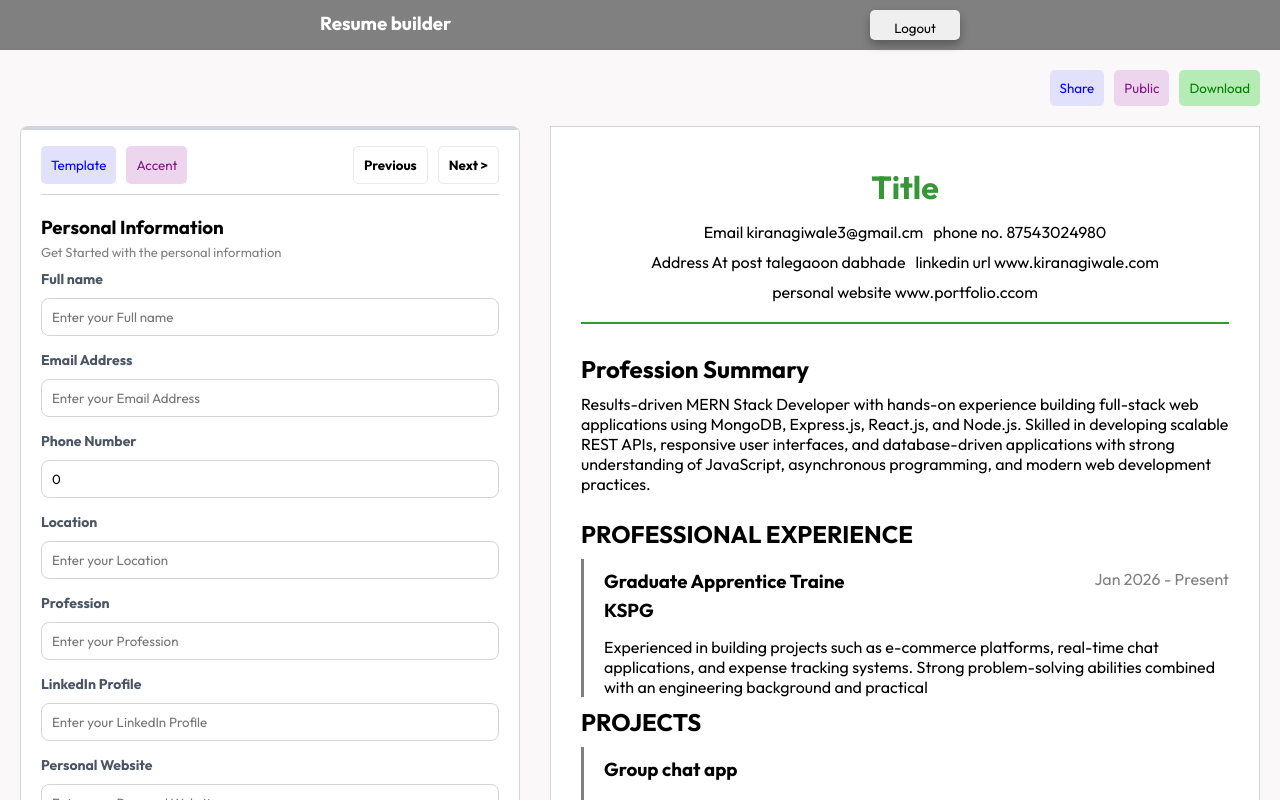
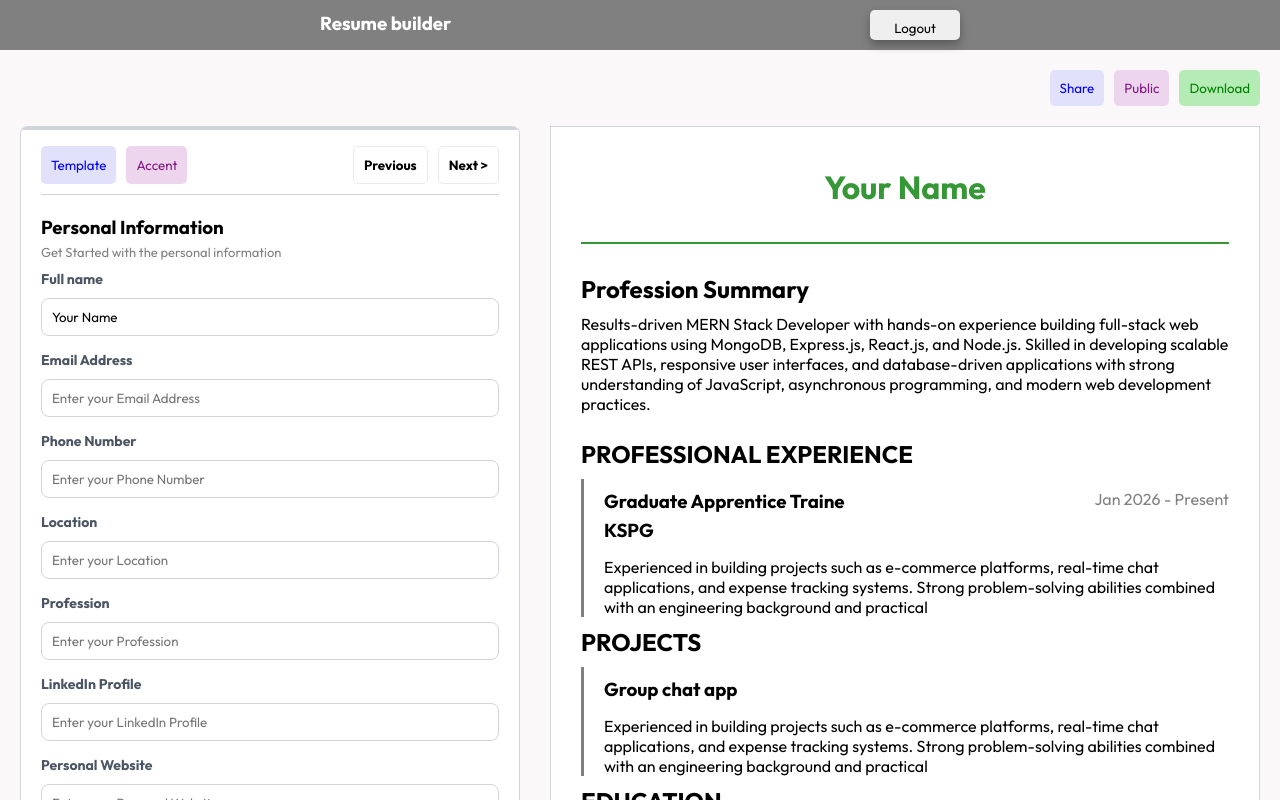
Before and after one commit to Kiran9991/Resume-builder, a React (Vite) app: page / in a window 1280 px wide. Shown: the top 800 px of the page. Built offline with nearby package versions, Linux system fonts and the light colour scheme.

Commit message:
added filling personal form functionality

```diff
--- a/src/components/Resume Preview/ResumePreview.jsx
+++ b/src/components/Resume Preview/ResumePreview.jsx
@@ -1,6 +1,7 @@
-import React from "react";
+import React, { useContext } from "react";
 
 import styles from "./ResumePreview.module.css";
+import PersonalInfoContext from "../../context/personalInfoStore";
 
 export function PrintPdf() {
   let divContents = document.getElementById("resumeDownload").innerHTML;
@@ -46,16 +47,18 @@ export function PrintPdf() {
 }
 
 export default function ResumePreview() {
+  const { personObj } = useContext(PersonalInfoContext);
+
   return (
     <div className={styles.previewSection} id="resumeDownload">
       <div className={styles.personalData}>
-        <h1>Title</h1>
+        <h1>{personObj.name}</h1>
         <div className={styles.p1}>
-          <span>Email kiranagiwale3@gmail.cm</span>
-          <span>phone no. 87543024980</span>
-          <span>Address At post talegaoon dabhade</span>
-          <span>linkedin url www.kiranagiwale.com</span>
-          <span>personal website www.portfolio.ccom</span>
+          <span>{personObj.email}</span>
+          <span>{personObj.phNumber}</span>
+          <span>{personObj.address}</span>
+          <span>{personObj.linkedin}</span>
+          <span>{personObj.website}</span>
         </div>
       </div>
 
--- a/src/components/Resume form contents/Personal Data/PersonalDataForm.jsx
+++ b/src/components/Resume form contents/Personal Data/PersonalDataForm.jsx
@@ -1,62 +1,57 @@
-import React, { useState } from "react";
+import React, { useContext } from "react";
 
 import FormTitle from "../Form/Form Title/FormTitle";
 import Inputs from "../Form/Inputs/Inputs";
+import PersonalInfoContext, { PersonalInfoProvider } from "../../../context/personalInfoStore";
 
 export default function PersonalDataForm() {
-  const [enteredName, setEnteredName] = useState("");
-  const [enteredEmail, setEnteredEmail] = useState("");
-  const [enteredPhoneNumber, setEnteredPhoneNumber] = useState(0);
-  const [enteredLocation, setEnterdLocation] = useState("");
-  const [enteredProfession, setEnteredProfession] = useState('');
-  const [enteredLindedInProfile, setEnterdLindedInProfile] = useState("");
-  const [enteredPersonalWebsite, setEnterdPersonalWebsite] = useState("");
+const { personObj, setPersonObj } = useContext(PersonalInfoContext);
 
-  const obj = { enteredName, enteredEmail, enteredPhoneNumber, enteredLocation, enteredLindedInProfile, enteredPersonalWebsite };
+  console.log(personObj)
 
   return (
     <>
       <FormTitle
         title={"Personal Information"}
         description={"Get Started with the personal information"}
-      />
+        />
 
       <form>
         <Inputs text="Full name" type="text"
-        fun={(s) => setEnteredName(s)}
-        val={enteredName}
+        fun={(s) => setPersonObj({ ...personObj, name: s })}
+        val={personObj.name}
         />
         <Inputs
           text="Email Address"
           type="email"
-          fun={(s) => setEnteredEmail(s)}
-          val={enteredEmail}
+          fun={(s) => setPersonObj({ ...personObj, email: s })}
+          val={personObj.email}
         />
         <Inputs
           text="Phone Number"
-          type="number"
-          fun={(s) => setEnteredPhoneNumber(s)}
-          val={enteredPhoneNumber}
+          type="text"
+          fun={(s) => setPersonObj({ ...personObj, phNumber: s })}
+          val={personObj.phNumber}
         />
         <Inputs text="Location" type="text"
-        fun={(s) => setEnterdLocation(s)}
-        val={enteredLocation}
+        fun={(s) => setPersonObj({ ...personObj, address: s })}
+        val={personObj.address}
         />
         <Inputs text="Profession" type="text"
-        fun={(s) => setEnteredProfession(s)}
-        val={enteredProfession}
+        fun={(s) => setPersonObj({ ...personObj, profession: s })}
+        val={personObj.profession}
         />
         <Inputs
           text="LinkedIn Profile"
           type="text"
-          fun={(s) => setEnterdLindedInProfile(s)}
-          val={enteredLindedInProfile}
+          fun={(s) => setPersonObj({ ...personObj, linkedin: s })}
+          val={personObj.linkedin}
         />
         <Inputs
           text="Personal Website"
           type="text"
-          fun={(s) => setEnterdPersonalWebsite(s)}
-          val={enteredPersonalWebsite}
+          fun={(s) => setPersonObj({ ...personObj, website: s })}
+          val={personObj.website}
         />
       </form>
     </>
--- a/src/context/personalInfoStore.jsx
+++ b/src/context/personalInfoStore.jsx
@@ -5,15 +5,17 @@ const PersonalInfoContext = createContext();
 export default PersonalInfoContext;
 
 function PersonalInfoProvider({ children }) {
-  const [personalInfoObj, setPersonalInfoObj] = useState({});
+  const [personalInfoObj, setPersonalInfoObj] = useState({
+    name:'Your Name', email:'', phNumber:'', address:'', profession:'', linkedin:'', website:''
+  });
 
   const setPersonalInfoObjHandler = (obj) => {
     setPersonalInfoObj(obj);
   };
 
   const obj = {
-    personalInfo: personalInfoObj,
-    setPersonalInfo: setPersonalInfoObjHandler,
+    personObj: personalInfoObj,
+    setPersonObj: setPersonalInfoObjHandler,
   };
 
   return (
```
